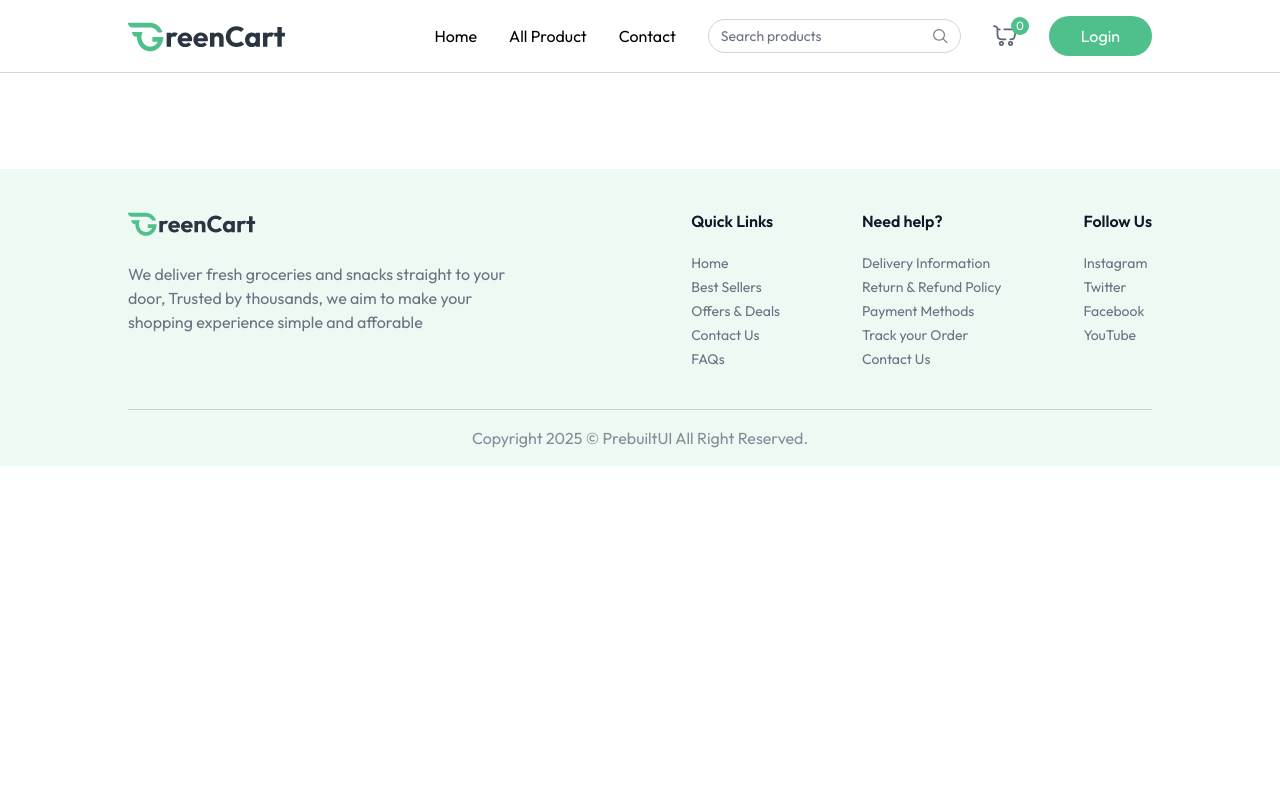
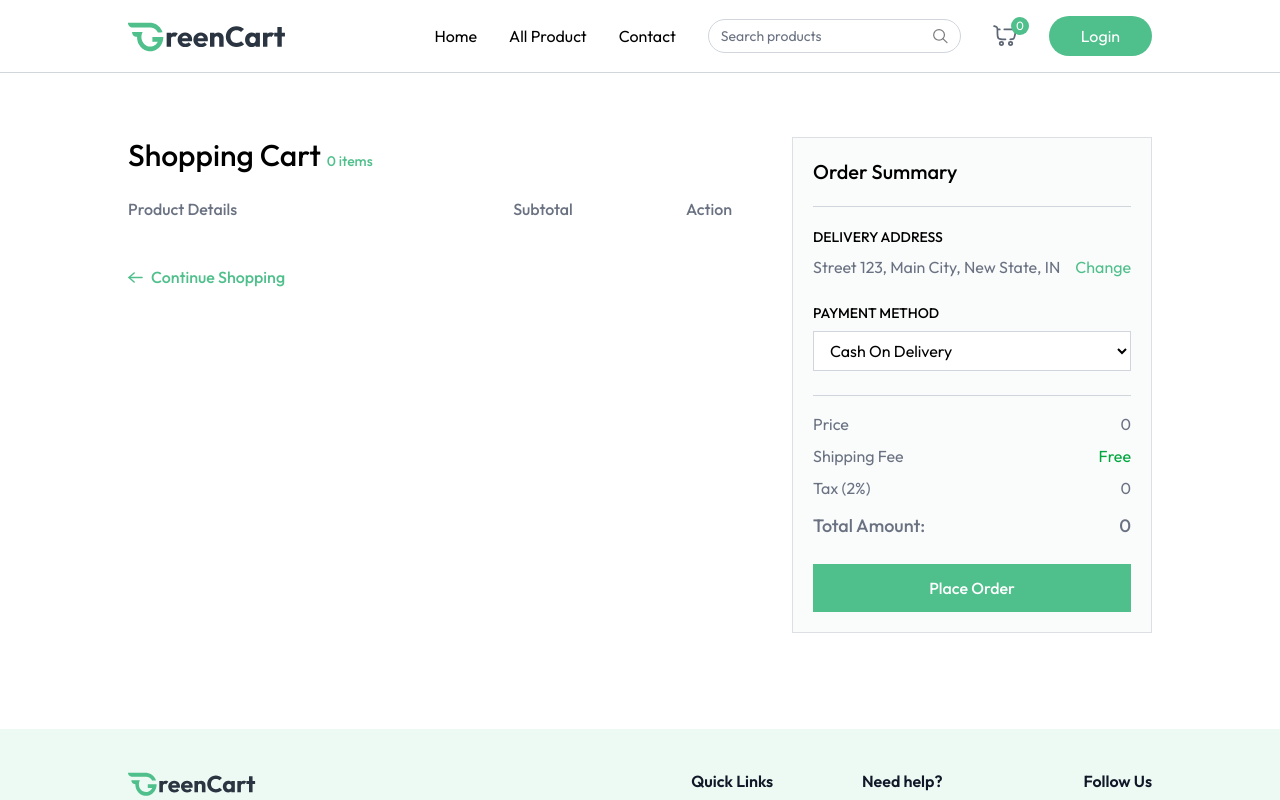
Before and after one commit to karthick0529/Grocery-App, a React (Vite) app in the folder client/: page /cart in a window 1280 px wide. Shown: the top 800 px of the page. Built offline with nearby package versions, Linux system fonts and the light colour scheme.

Commit message:
Cart updated

```diff
--- a/client/src/App.jsx
+++ b/client/src/App.jsx
@@ -9,6 +9,7 @@
 import AllProducts from './pages/AllProducts'
 import ProductCategory from './pages/ProductCategory'
 import ProductDetails from './pages/ProductDetails'
+import Cart from './pages/Cart'
 
 const App = () => {
 
@@ -28,6 +29,8 @@
           <Route path="/products" element={<AllProducts />} />
           <Route path="/products/:category" element={<ProductCategory />} />
           <Route path="/products/:category/:id" element={<ProductDetails />} />
+          <Route path="/cart" element={<Cart />} />
+
         </Routes>
       </div>
       {!isSellerPath && <Footer />}
--- /dev/null
+++ b/client/src/pages/Cart.jsx
@@ -0,0 +1,180 @@
+import React, { useEffect } from "react";
+import {useState} from "react";
+import { useAppContext } from "../context/AppContext";
+import { assets, dummyAddress } from "../assets/assets";
+
+const Cart = () => {
+
+  const {products, currency, cartItems, removeFromCart,getCartCount, updateCartItem, navigate, getCartAmount} = useAppContext();
+  const [cartArray,  setCartArray] = useState([]);
+  const [addresses, setAddresses] = useState([dummyAddress]);
+  const [showAddress, setShowAddress] = useState(false);
+  const [selectedAddress, setSelectedAddress] = useState(dummyAddress[0]);
+  const [paymentOption, setPaymentOption] = useState("COD");
+
+
+  const getCart= () => {
+    let tempArray =[]
+    for(const key in  cartItems){
+      const product = products.find((item)=> item._id === key);
+      product.quantity = cartItems[key];
+      tempArray.push(product);
+  }
+  setCartArray(tempArray);
+}
+
+useEffect(()=> {
+    if(products.length > 0 && cartItems) {
+      getCart();
+    }
+},[products, cartItems]);
+
+const placeOrder = async () => {
+
+}
+
+  return products.length > 0 && cartItems ? (
+    <div className="flex flex-col md:flex-row mt-16">
+      <div className="flex-1 max-w-4xl">
+        <h1 className="text-3xl font-medium mb-6">
+          Shopping Cart <span className="text-sm text-primary">{getCartCount()} items</span>
+        </h1>
+
+        <div className="grid grid-cols-[2fr_1fr_1fr] text-gray-500 text-base font-medium pb-3">
+          <p className="text-left">Product Details</p>
+          <p className="text-center">Subtotal</p>
+          <p className="text-center">Action</p>
+        </div>
+
+        {cartArray.map((product, index) => (
+          <div
+            key={index}
+            className="grid grid-cols-[2fr_1fr_1fr] text-gray-500 items-center text-sm md:text-base font-medium pt-3"
+          >
+            <div className="flex items-center md:gap-6 gap-3">
+              <div onClick={()=> {navigate(`/products/${product.category.toLowerCase()}/${product._id}`); scrollTo(0,0)}} className="cursor-pointer w-24 h-24 flex items-center justify-center border border-gray-300 rounded">
+                <img
+                  className="max-w-full h-full object-cover"
+                  src={product.image[0]}
+                  alt={product.name}
+                />
+              </div>
+              <div>
+                <p className="hidden md:block font-semibold">{product.name}</p>
+                <div className="font-normal text-gray-500/70">
+                  <p>
+                    Weight: <span>{product.weight || "N/A"}</span>
+                  </p>
+                  <div className="flex items-center">
+                    <p>Qty:</p>
+                    <select onChange={ e => updateCartItem(product._id, Number(e.target.value)) }
+                    value = {cartItems[product._id]}
+                    className="outline-none">
+                      {Array(cartItems[product._id] > 9 ? cartItems[product._id] : 9 )
+                        .fill("")
+                        .map((_, index) => (
+                          <option key={index} value={index + 1}>
+                            {index + 1}
+                          </option>
+                        ))}
+                    </select>
+                  </div>
+                </div>
+              </div>
+            </div>
+            <p className="text-center">
+              {currency}{product.offerPrice * product.quantity}
+            </p>
+            <button onClick={()=> removeFromCart(product._id)} className="cursor-pointer mx-auto">
+              <img src={assets.remove_icon} alt="remove"
+                className="inline-block w-6 h-6"
+              />
+            </button>
+          </div>
+        ))}
+
+        <button onClick={()=> {navigate("/products"); scrollTo(0,0)}}
+         className="group cursor-pointer flex items-center mt-8 gap-2 text-primary font-medium">
+          <img className="group-hover:translate-x-1 transition" src={assets.arrow_right_icon_colored} alt="" />
+          Continue Shopping
+        </button>
+      </div>
+
+      <div className="max-w-[360px] w-full bg-gray-100/40 p-5 max-md:mt-16 border border-gray-300/70">
+        <h2 className="text-xl md:text-xl font-medium">Order Summary</h2>
+        <hr className="border-gray-300 my-5" />
+
+        <div className="mb-6">
+          <p className="text-sm font-medium uppercase">Delivery Address</p>
+          <div className="relative flex justify-between items-start mt-2">
+            <p className="text-gray-500">{selectedAddress ? `${selectedAddress.street}, ${selectedAddress.city}, ${selectedAddress.state}, ${selectedAddress.country}`: "No Address found"}</p>
+            <button
+              onClick={() => setShowAddress(!showAddress)}
+              className="text-primary hover:underline cursor-pointer"
+            >
+              Change
+            </button>
+            {showAddress && (
+              <div className="absolute top-12 py-1 bg-white border border-gray-300 text-sm w-full">
+               { addresses.map((address, index) => (
+                <p
+                  onClick={() => {setSelectedAddress(address);
+                  setShowAddress(false)}}
+                  className="text-gray-500 p-2 hover:bg-gray-100"
+                >
+                  {address.street},
+                  {address.city},
+                  {address.state},
+                  {address.country}
+                </p>
+                ))
+               }
+                <p
+                  onClick={() => navigate("/add-address")}
+                  className="text-primary text-center cursor-pointer p-2 hover:bg-primary/10"
+                >
+                  Add address
+                </p>
+              </div>
+            )}
+          </div>
+
+          <p className="text-sm font-medium uppercase mt-6">Payment Method</p>
+
+          <select onChange={e => setPaymentOption(e.target.value)}
+          className="w-full border border-gray-300 bg-white px-3 py-2 mt-2 outline-none">
+            <option value="COD">Cash On Delivery</option>
+            <option value="Online">Online Payment</option>
+          </select>
+        </div>
+
+        <hr className="border-gray-300" />
+
+        <div className="text-gray-500 mt-4 space-y-2">
+          <p className="flex justify-between">
+            <span>Price</span>
+            <span>{currency}{getCartAmount()}</span>
+          </p>
+          <p className="flex justify-between">
+            <span>Shipping Fee</span>
+            <span className="text-green-600">Free</span>
+          </p>
+          <p className="flex justify-between">
+            <span>Tax (2%)</span>
+            <span>{currency}{getCartAmount() * 2 / 100 }</span>
+          </p>
+          <p className="flex justify-between text-lg font-medium mt-3">
+            <span>Total Amount:</span>
+            <span>{currency}{getCartAmount() + getCartAmount() * 2 / 100 }</span>
+          </p>
+        </div>
+
+        <button onClick={placeOrder} className="w-full py-3 mt-6 cursor-pointer bg-primary text-white font-medium hover:bg-primary-dull transition">
+          {paymentOption === "COD" ? "Place Order" : "Proceed to checkout"}
+        </button>
+      </div>
+    </div>
+  ) : null;
+};
+
+export default Cart;
```
